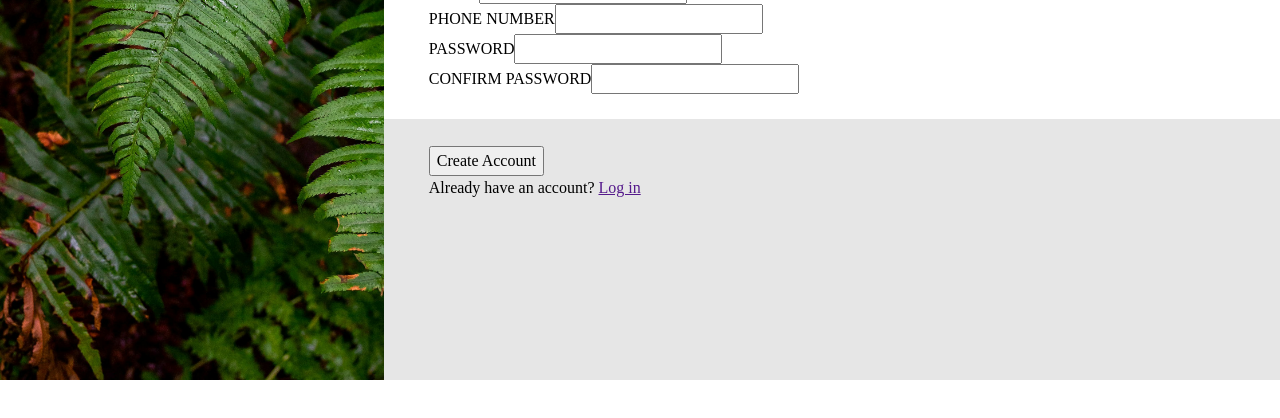
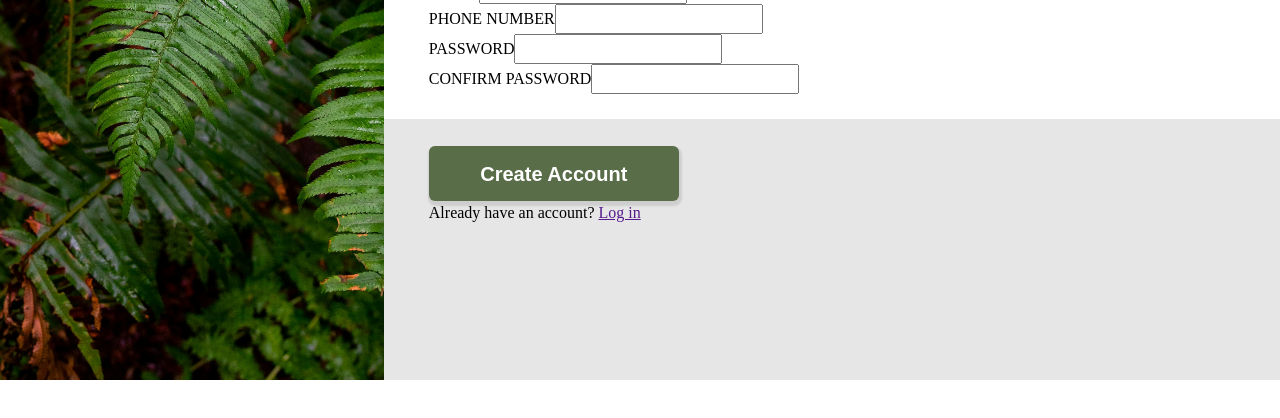
Before and after one commit to DhruvPokhriyal/sign-up-form-web, a plain HTML site: page index.html in a window 1280 px wide. Shown: the part 420-838 px from the top of the page. Drawn offline with Linux system fonts and the light colour scheme.

Commit message:
Add id and styling to the submit button

```diff
--- a/index.html
+++ b/index.html
@@ -89,7 +89,7 @@
                 </form>
             </div>
             <div class="third-section">
-                <button form="sign-up-form" type="submit">
+                <button form="sign-up-form" type="submit" id="create-button">
                     Create Account
                 </button>
                 <div class="already-acc">
--- a/styles.css
+++ b/styles.css
@@ -168,3 +168,17 @@ h1 {
     padding-left: 5%;
     padding-top: 3%;
 }
+
+#create-button {
+    height: 55px;
+    width: 250px;
+    padding: 5px 40px;
+    background-color: #596d48;
+    color: white;
+    font-size: 20px;
+    font-weight: bolder;
+    font-family: sans-serif;
+    border: none;
+    border-radius: 6px;
+    box-shadow: 1px 3px 2px 2px rgb(0, 0, 0, 0.1);
+}
```
